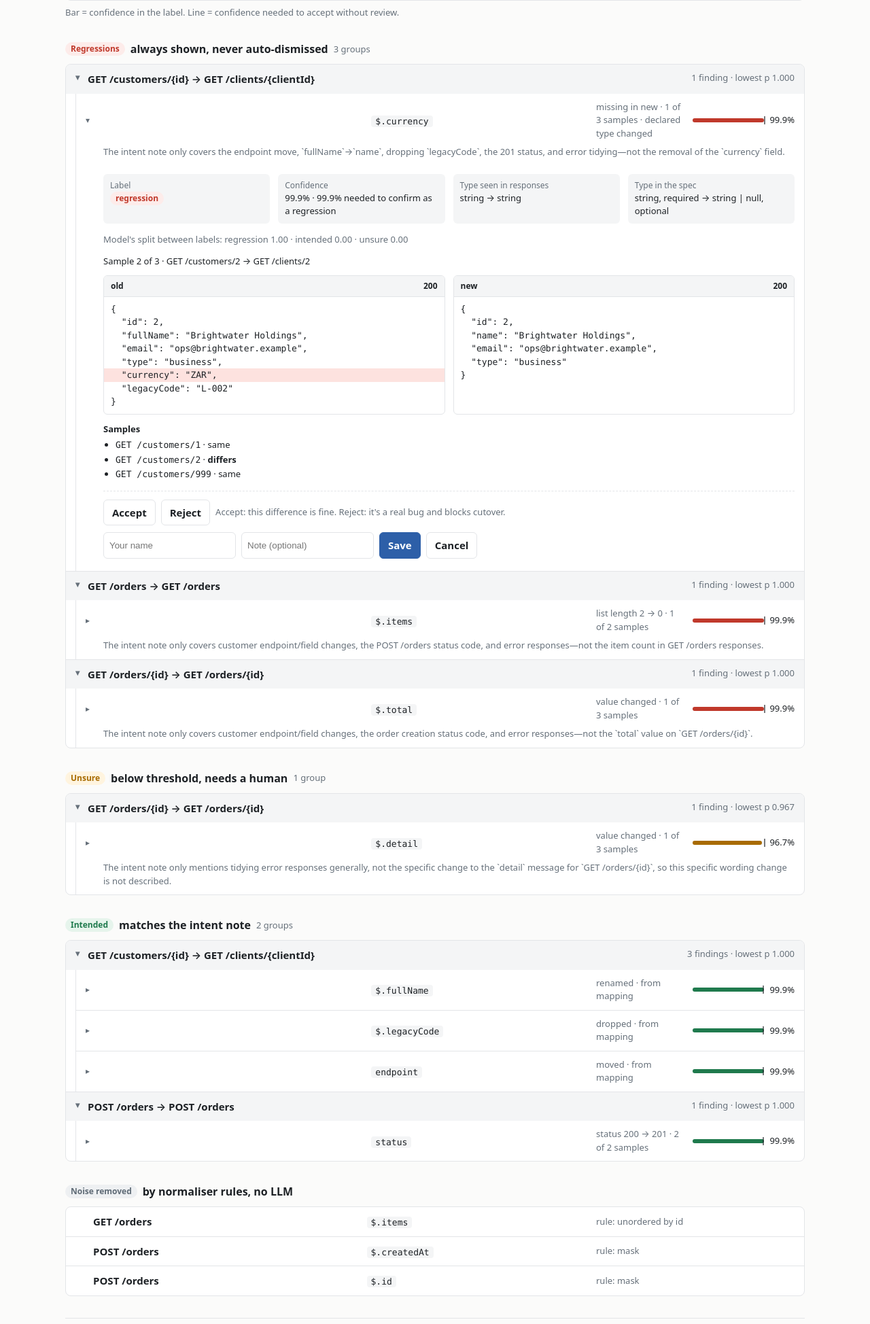
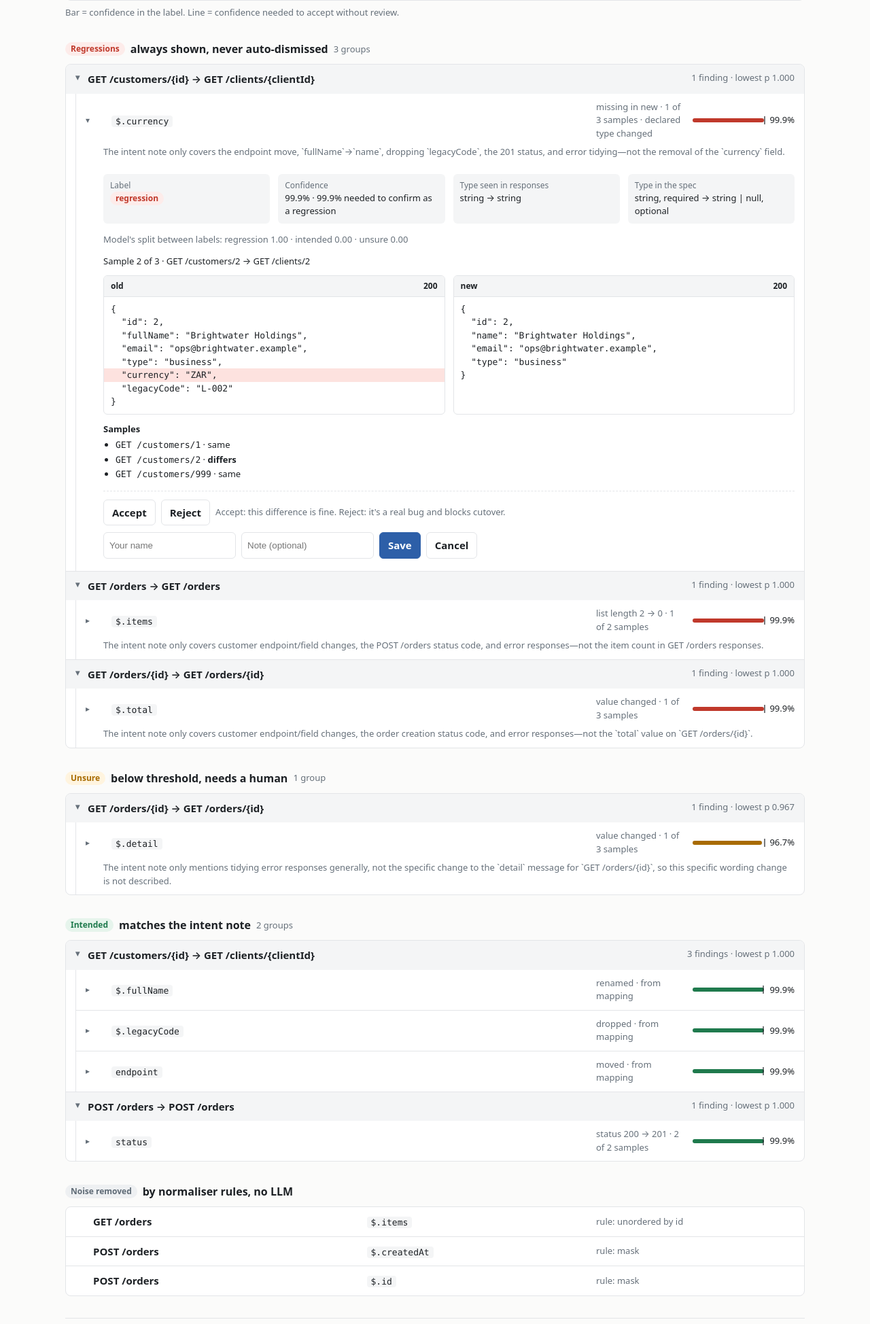
Before and after one commit to oliviergerdi/aiskillsday, a FastAPI app: page /runs/demo in a window 1280 px wide. Shown: the part 435-2383 px from the top of the page at 68% size. Run offline with FastAPI, Linux system fonts and the light colour scheme.

Commit message:
fix(UX-9): collapse empty endpoint column in group rows
With the endpoint hidden inside a group, the .f-ep column stayed wide and left the path floating mid-row. Size it to its content on wide screens so badges and the unmapped marker still fit.

Co-Authored-By: Claude Sonnet 5.5 <noreply@anthropic.com>

```diff
--- a/app/web/static/nparity.css
+++ b/app/web/static/nparity.css
@@ -143,6 +143,9 @@ details.g[open] > summary::before { content: "▾"; }
 .g-ep { flex: 1 1 200px; overflow-wrap: anywhere; }
 .g-meta, .g-count { font-size: 13px; font-weight: 400; color: var(--muted); }
 details.g > details.f { margin-left: 14px; border-left: 1px solid var(--line); }
+@media (min-width: 761px) {
+  details.g > details.f > summary { grid-template-columns: 14px auto minmax(120px, 1fr) 130px 150px; }
+}
 .f-ep { font-weight: 600; }
 .f-ep small { display: block; font-weight: 400; color: var(--muted); }
 .f-path code { background: var(--code-bg); padding: 1px 6px; border-radius: 4px; }
```
